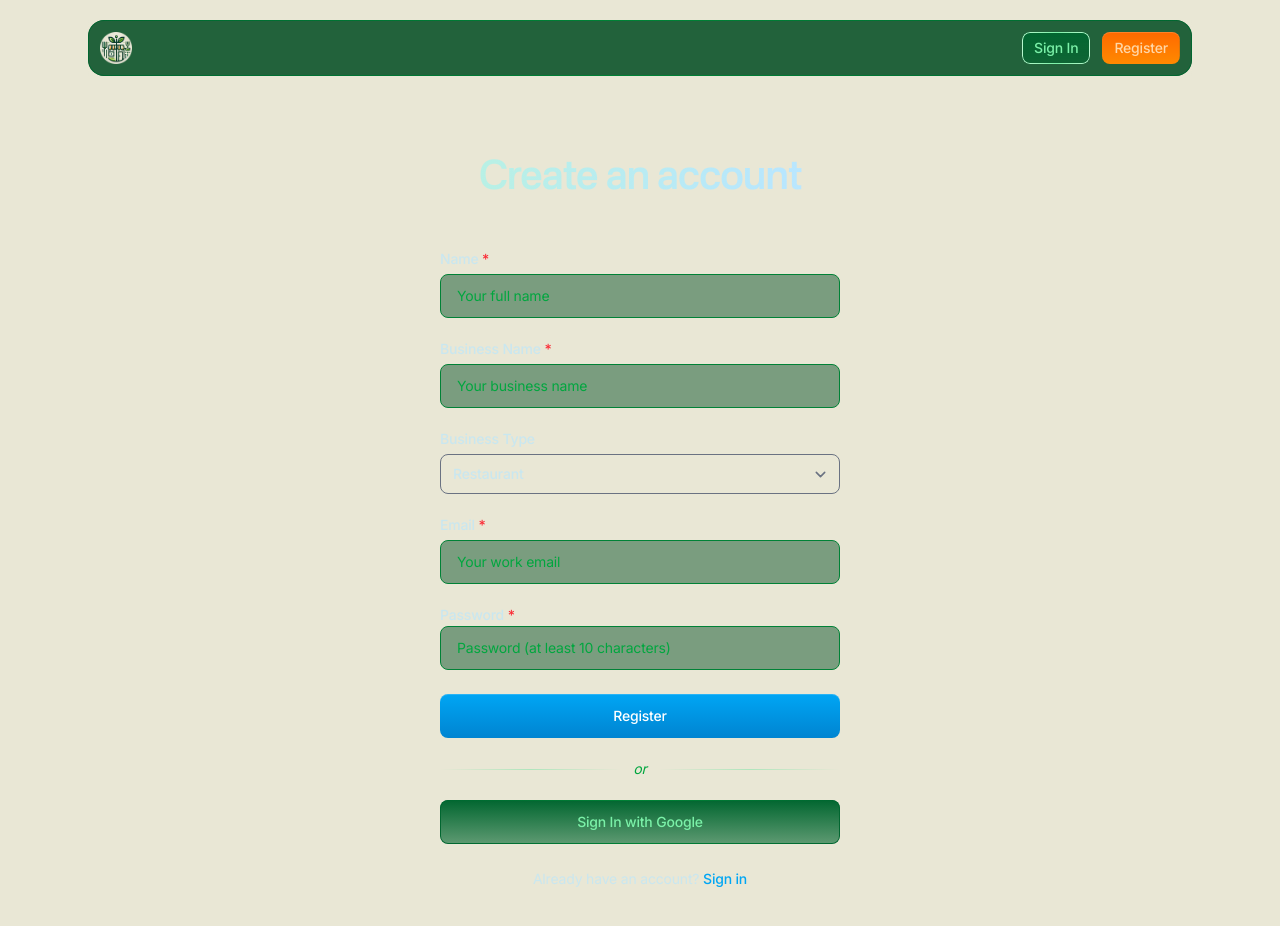
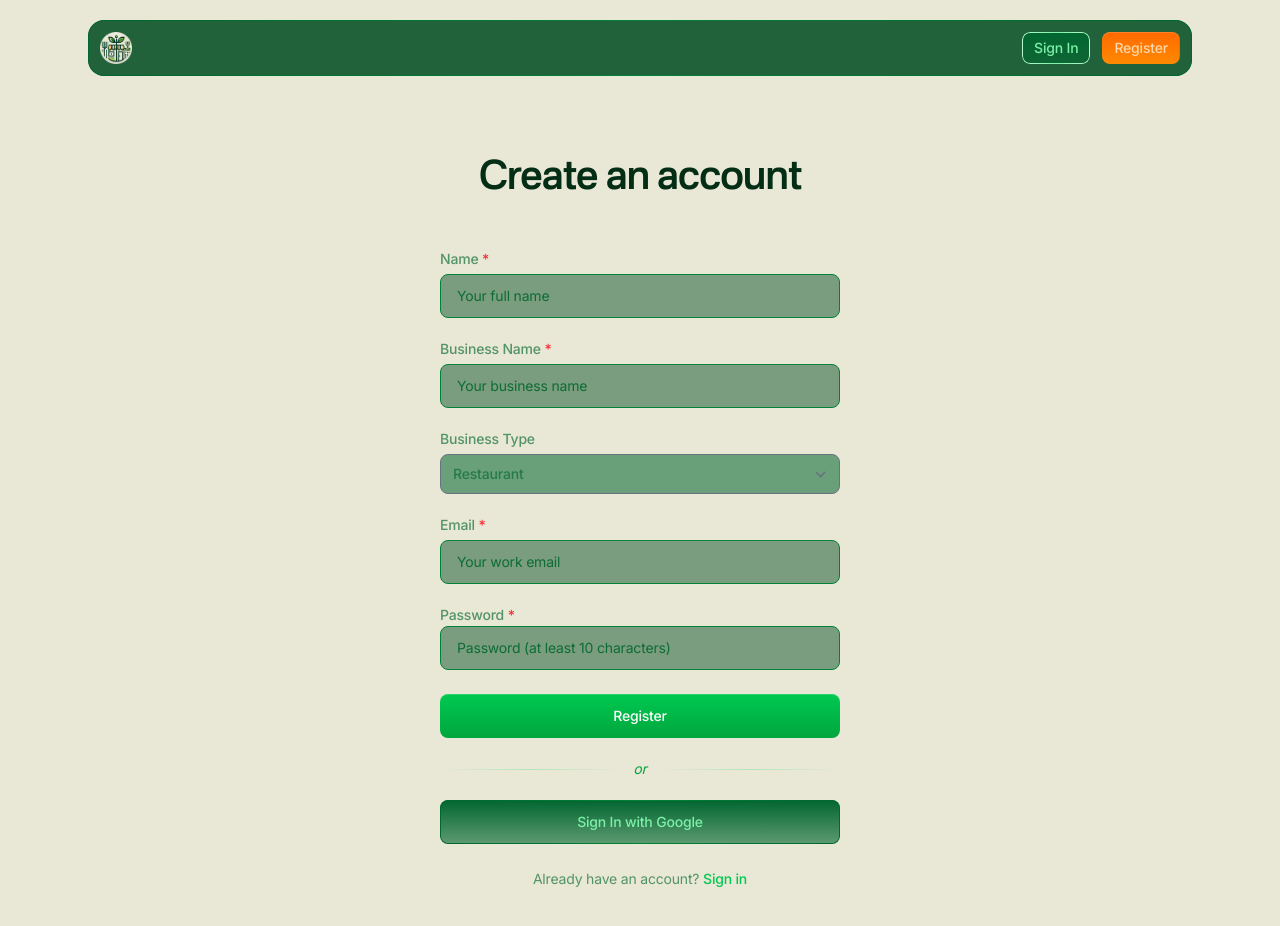
Before and after one commit to gromopo-tech/gromopo, a Next.js app: page /signup in a window 1280 px wide. Shown: the top 926 px of the page. Built offline with nearby package versions, Linux system fonts and the light colour scheme.

Commit message:
Update color scheme on sign up page

```diff
--- a/app/(auth)/signup/page.tsx
+++ b/app/(auth)/signup/page.tsx
@@ -13,7 +13,7 @@ export default function SignUp() {
         <div className="py-12 md:py-20">
           {/* Section header */}
           <div className="pb-12 text-center">
-            <h1 className="animate-[gradient_6s_linear_infinite] bg-[linear-gradient(to_right,var(--color-green-200),var(--color-sky-200),var(--color-green-50),var(--color-sky-300),var(--color-green-200))] bg-[length:200%_auto] bg-clip-text font-nacelle text-3xl font-semibold text-transparent md:text-4xl">
+            <h1 className="animate-[gradient_6s_linear_infinite] bg-[linear-gradient(to_right,var(--color-green-800),var(--color-green-800),var(--color-green-950),var(--color-green-950),var(--color-green-800))] bg-[length:800%_auto] bg-clip-text font-nacelle text-3xl font-semibold text-transparent md:text-4xl">
               Create an account
             </h1>
           </div>
@@ -22,7 +22,7 @@ export default function SignUp() {
             <div className="space-y-5">
               <div>
                 <label
-                  className="mb-1 block text-sm font-medium text-sky-200/65"
+                  className="mb-1 block text-sm font-medium text-green-800/65"
                   htmlFor="name"
                 >
                   Name <span className="text-red-500">*</span>
@@ -30,14 +30,14 @@ export default function SignUp() {
                 <input
                   id="name"
                   type="text"
-                  className="form-input w-full"
+                  className="form-input w-full placeholder-green-800/90"
                   placeholder="Your full name"
                   required
                 />
               </div>
               <div>
                 <label
-                  className="mb-1 block text-sm font-medium text-sky-200/65"
+                  className="mb-1 block text-sm font-medium text-green-800/65"
                   htmlFor="name"
                 >
                   Business Name <span className="text-red-500">*</span>
@@ -45,24 +45,24 @@ export default function SignUp() {
                 <input
                   id="company"
                   type="text"
-                  className="form-input w-full"
+                  className="form-input w-full placeholder-green-800/90"
                   placeholder="Your business name"
                   required
                 />
               </div>
               <div>
                 <label
-                  className="mb-1 block text-sm font-medium text-sky-200/65 border-sky-200/65"
+                  className="mb-1 block text-sm font-medium text-green-800/65 border-green-800/65"
                   htmlFor="business type"
                 >
                   Business Type
                   </label>
           <select
             id="business-type"
-            className="w-full rounded-lg text-sm font-medium text-sky-200/65 bg-transparent"
+            className="w-full rounded-lg text-sm font-medium text-green-800/65 bg-green-800/55 placeholder-green-200"
           >
             <option value="restaurant">Restaurant</option>
-            <option value="sky">sky/Coffee Shop</option>
+            <option value="cafe">Cafe/Coffee Shop</option>
             <option value="bakery">Bakery</option>
             <option value="bar">Bar/Pub</option>
             <option value="food-truck">Food Truck</option>
@@ -71,7 +71,7 @@ export default function SignUp() {
               </div>
               <div>
                 <label
-                  className="mb-1 block text-sm font-medium text-sky-200/65"
+                  className="mb-1 block text-sm font-medium text-green-800/65"
                   htmlFor="email"
                 >
                   Email <span className="text-red-500">*</span>
@@ -79,13 +79,13 @@ export default function SignUp() {
                 <input
                   id="email"
                   type="email"
-                  className="form-input w-full"
+                  className="form-input w-full placeholder-green-800/90"
                   placeholder="Your work email"
                 />
               </div>
               <div>
                 <label
-                  className="block text-sm font-medium text-sky-200/65"
+                  className="block text-sm font-medium text-green-800/65"
                   htmlFor="password"
                 >
                   Password <span className="text-red-500">*</span>
@@ -93,13 +93,13 @@ export default function SignUp() {
                 <input
                   id="password"
                   type="password"
-                  className="form-input w-full"
+                  className="form-input w-full placeholder-green-800/90"
                   placeholder="Password (at least 10 characters)"
                 />
               </div>
             </div>
             <div className="mt-6 space-y-5">
-              <button className="btn w-full bg-linear-to-t from-sky-600 to-sky-500 bg-[length:100%_100%] bg-[bottom] text-white shadow-[inset_0px_1px_0px_0px_--theme(--color-white/.16)] hover:bg-[length:100%_150%]">
+              <button className="btn w-full bg-linear-to-t from-green-600 to-green-500 bg-[length:100%_100%] bg-[bottom] text-white shadow-[inset_0px_1px_0px_0px_--theme(--color-white/.16)] hover:bg-[length:100%_150%]">
                 Register
               </button>
               <div className="flex items-center gap-3 text-center text-sm italic text-green-600 before:h-px before:flex-1 before:bg-linear-to-r before:from-transparent before:via-green-400/25 after:h-px after:flex-1 after:bg-linear-to-r after:from-transparent after:via-green-400/25">
@@ -111,9 +111,9 @@ export default function SignUp() {
             </div>
           </form>
           {/* Bottom link */}
-          <div className="mt-6 text-center text-sm text-sky-200/65">
+          <div className="mt-6 text-center text-sm text-green-800/65">
             Already have an account?{" "}
-            <Link className="font-medium text-sky-500" href="/signin">
+            <Link className="font-medium text-green-500" href="/signin">
               Sign in
             </Link>
           </div>
```
